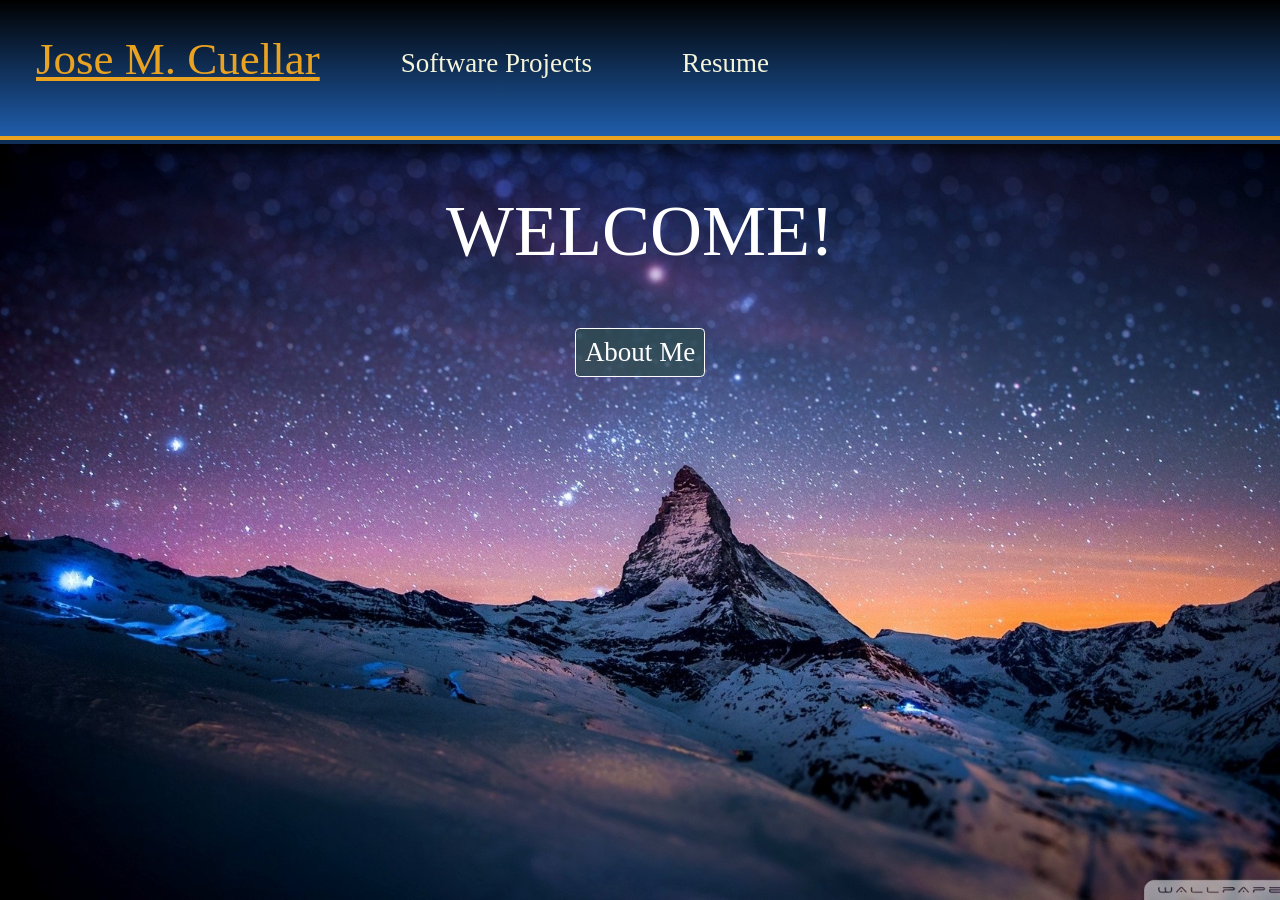
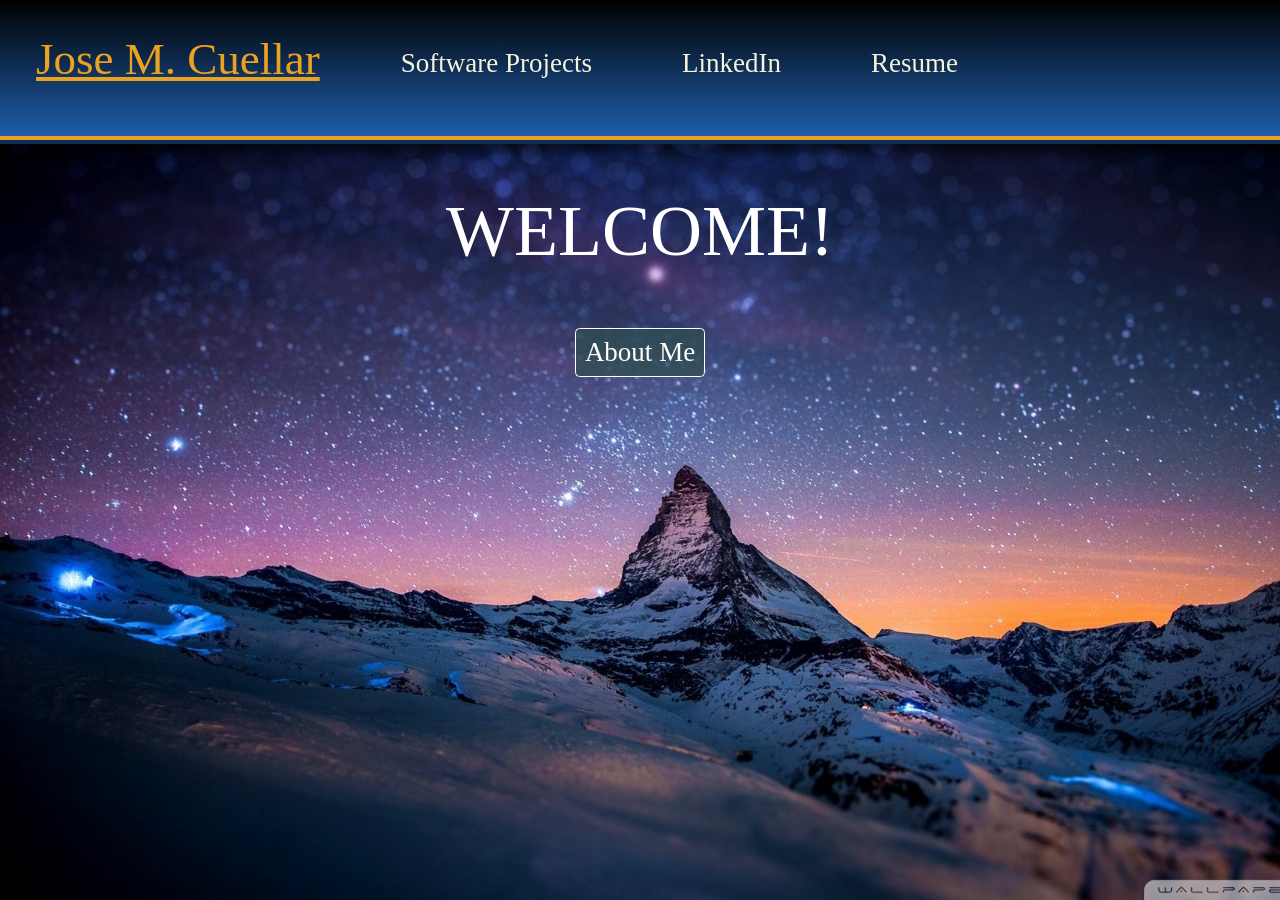
Before and after one commit to jrecinos98/jrecinos98.github.io, a Jekyll site: the page built from html/index.html, in a window 1280 px wide. Built offline with Jekyll 4.4.1, drawn with Linux system fonts in a browser that asks for light colours; some web fonts are replaced.

Commit message:
Added a button that links to my LinkedIn Account

```diff
--- a/_includes/head.html
+++ b/_includes/head.html
@@ -33,4 +33,6 @@
 {% include analytics.html %}
 {% endif %}
 
+<!-- script type="text/javascript" src="https://platform.linkedin.com/badges/js/profile.js" async defer></script>
+-->
 </head>
--- a/_includes/menu.html
+++ b/_includes/menu.html
@@ -9,14 +9,15 @@
 			<a class="menu-link menu-link-coding" href="{{ site.baseurl }}/programming">
 				<img class="menu-image" src="/assets/images/coding-icon.png"/>
 			</a>
+
+			<a class="menu-link menu-link-music" href="{{ site.baseurl }}/linkedin">
+				<img class="menu-image" src="/assets/images/linkedin.png"/>
+			</a>
+
 			<a class="menu-link menu-link-resume" href="{{ site.baseurl }}/resume.pdf">
 				<img class="menu-image" src="/assets/images/resume-icon.png"/>
 			</a>
-<!--
-			<a class="menu-link menu-link-music" href="{{ site.baseurl }}/about">
-				<img class="menu-image" src="/assets/images/about-icon.png"/>
-			</a>
--->
+
 		</div>
 
 		<div class="submenu-text">
@@ -28,14 +29,14 @@
 				<div class="menu-text"> Software Projects </div>
 			</a>
 
+			<a class="menu-link menu-link-resume" href="{{ site.baseurl }}/linkedin.html">
+				<div class="menu-text"> LinkedIn </div>
+			</a>
+
 			<a class="menu-link menu-link-resume" href="{{ site.baseurl }}/resume.pdf">
 				<div class="menu-text"> Resume </div>
 			</a>
-<!--
-			<a class="menu-link menu-link-resume" href="{{ site.baseurl }}/about.html">
-				<div class="menu-text"> About </div>
-			</a>
--->
+
 		</div>
 
 	</div>
--- a/css/menu.scss
+++ b/css/menu.scss
@@ -111,8 +111,8 @@
   display: flex;
 
   .menu-link {
-    //33% for only three items
-    width: 33%;
+    //24% for four items
+    width: 24%;
     text-align: center;
   }
   .menu-image {
--- a/html/index.html
+++ b/html/index.html
@@ -11,6 +11,7 @@ css:
 	<div class="header"> WELCOME! </div>
 	<div id="description-btn" class="btn" onclick="toggleDescription()"> About Me </div>
 	<div class="description-wrap">
+
 		<div>
 			<img id="me" src="/assets/images/me.jpg"/>
 		</div>
```
Also changed, not shown: html/linkedin.html (added, +8 -0 lines), assets/images/linkedin.png (added).
